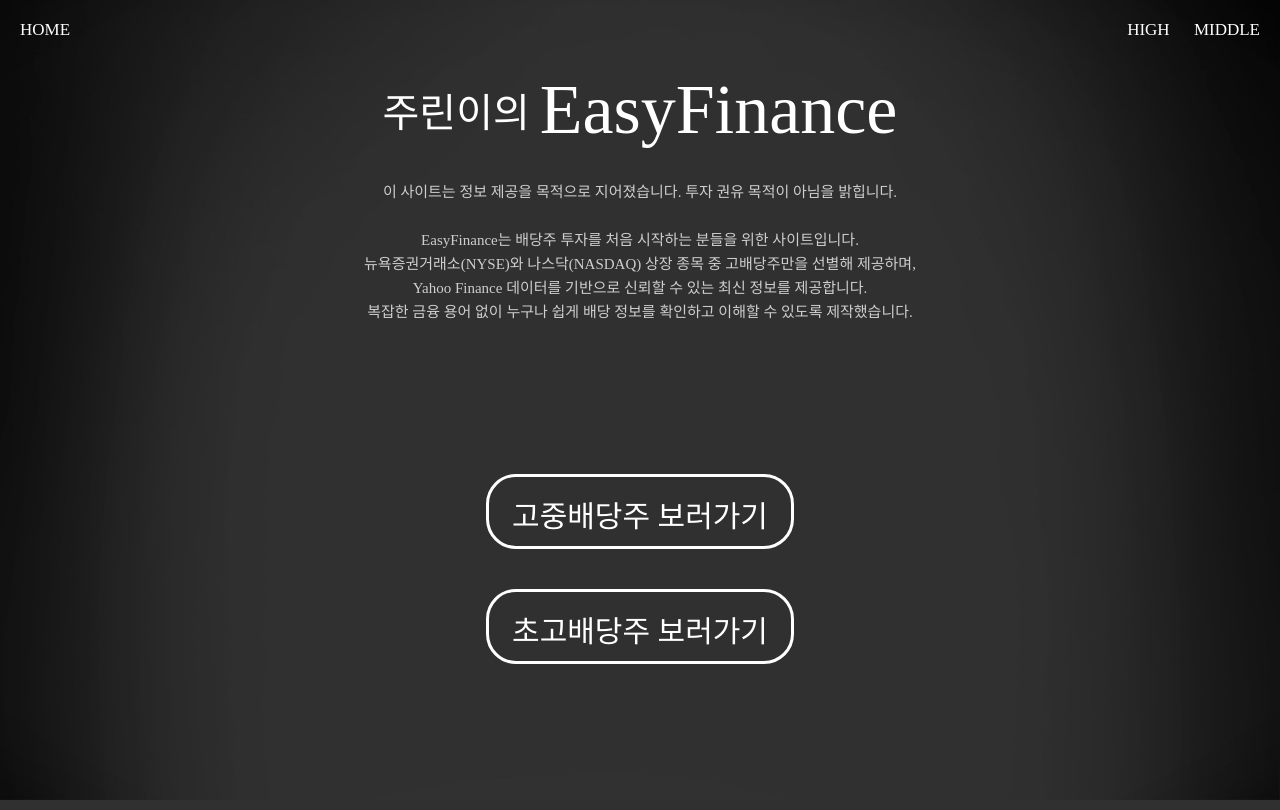
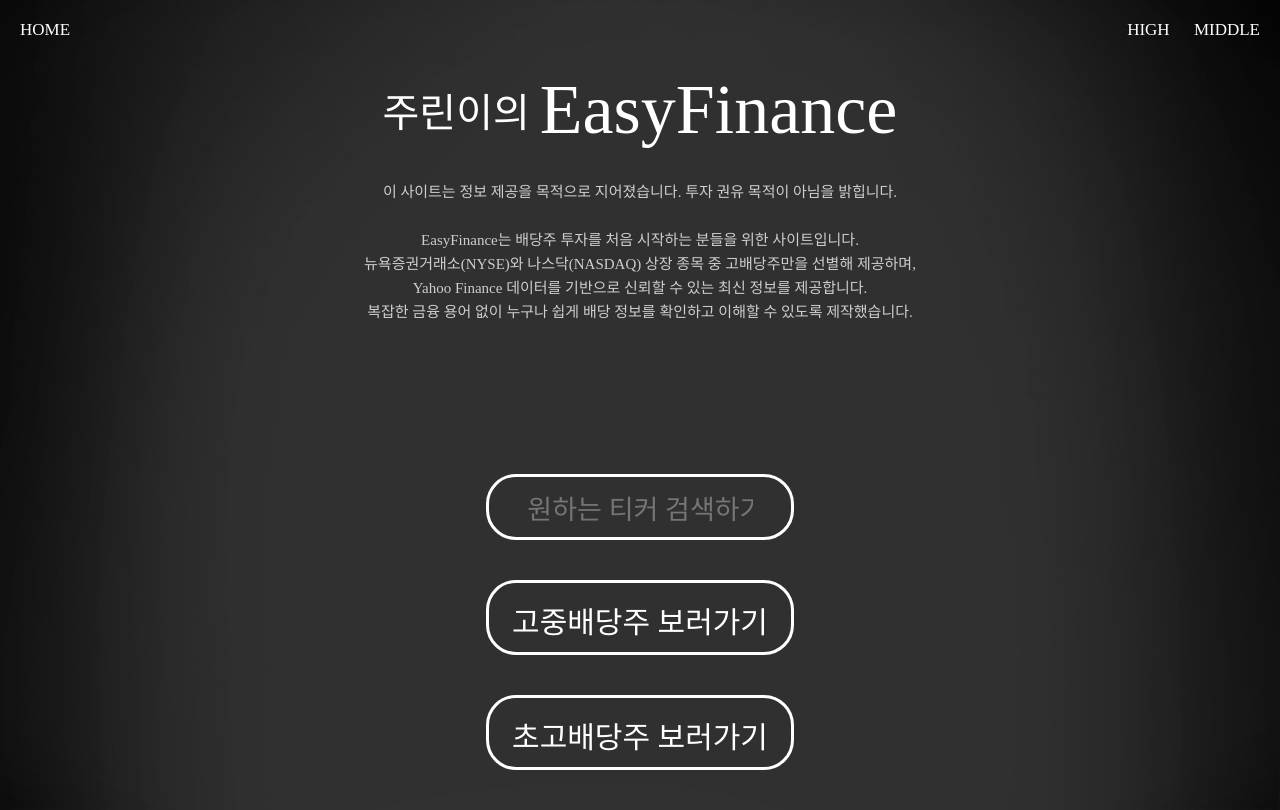
Before and after one commit to hsjoo126/stocks, a Django app: page /stocks/main/ in a window 1280 px wide. Run offline with Django 5.2, Linux system fonts and the light colour scheme; some web fonts are replaced.

Commit message:
검색 기능 추가: 티커 검색 및 자동완성 기능 250403 - 티커 검색 시 해당 티커의 상세 페이지로 이동 - 검색 자동완성 기능 추가
1. Django orm 기반으로 검색기능 구현
- collecteddividenddata DB 기반
-을 사용해 검색어의 첫 글자부터 검색
- /autocomplete/ API 생성 -> JsonResponse를 사용하여 검색 결과를 프론트엔드로 반환

2. 프론트엔드 : Js를 이용한 자동완성기능 추가
- 검색어 입력시 결과 목록을 자동완성으로 표시
- 항목 미 선택한 상태에서 엔터 누를 시 첫 번째 항목으로 이동
- 방향키로 항목 선택 가능

3. 그 외
- main.css 수정
- urls.py에 /autocomplete/ 추가
- static / js / main.js 추가

```diff
--- a/dividend_stock/dividend_stock/urls.py
+++ b/dividend_stock/dividend_stock/urls.py
@@ -16,8 +16,10 @@ Including another URLconf
 """
 from django.contrib import admin
 from django.urls import path, include
+from stocks import views
 
 urlpatterns = [
     path('admin/', admin.site.urls),
     path('stocks/', include('stocks.urls')),
+    path('autocomplete/', views.autocomplete, name="autocomplete"), #검색어 자동 완성 추가
 ]
--- a/dividend_stock/stocks/static/stocks/css/main.css
+++ b/dividend_stock/stocks/static/stocks/css/main.css
@@ -114,4 +114,55 @@ img {
     border: 3px solid #fff;
     border-radius: 30px;
     padding: 15px 10px 10px 10px;
+    margin-bottom: 40px;
 }
+
+.search{
+    width: 22%;
+    border: 3px solid #fff;
+    border-radius: 30px;
+    padding: 15px 10px 10px 10px;
+    margin-bottom: 40px;
+}
+
+
+input {
+    background: none;
+    border: none;
+    box-shadow: none;
+    color: #fff;
+    font-size: 27px;
+    font-family: 'Recipekorea';
+    width: 80%;
+    outline: none;
+}
+
+input:-webkit-autofill {
+    background-color: transparent;
+    color: #fff
+}
+
+.autocomplete-box {
+    background: #303030;
+    width: 100%;
+    max-height: 200px;
+    overflow-y: auto;
+    display: none;
+}
+
+.autocomplete-box a {
+    display: block;
+    padding: 5px;
+    text-decoration: none;
+    font-size: 25px;
+    color: #fff;
+    transition: background 0.2s ease-in-out;
+}
+
+.autocomplete-box a:hover,
+.autocomplete-box a.active {
+    background: #0006;;
+    color: white;
+    font-weight: bold;
+    border-radius: 3px;
+}
--- /dev/null
+++ b/dividend_stock/stocks/static/stocks/js/main.js
@@ -0,0 +1,83 @@
+document.addEventListener("DOMContentLoaded", function () {
+    const searchBox = document.getElementById("search-box");
+    const resultBox = document.getElementById("autocomplete-results");
+    let selectedIndex = -1;
+
+    // 자동완성 기능
+    searchBox.addEventListener("input", function () {
+        let query = searchBox.value.trim();
+        selectedIndex = -1; //검색어 입력 시 선택 초기화
+
+        if (query === "") {
+            resultBox.innerHTML = "";
+            resultBox.style.display = "none";
+            return;
+        }
+
+        fetch(`/autocomplete/?q=${query}`)
+            .then(response => response.json())
+            .then(data => {
+                resultBox.innerHTML = ""; // 기존 목록 초기화
+
+                if (data.length > 0) {
+                    data.forEach((stock, index) => {
+                        let item = document.createElement("a");
+                        item.textContent = stock;
+                        item.href = `/stocks/${stock}/`;
+                        item.classList.add("autocomplete-item");
+                        resultBox.appendChild(item);
+                    });
+
+                    resultBox.style.display = "block";
+
+                    //첫 번째 항목 자동 선택
+                    selectedIndex = 0;
+                    updateSelection(document.querySelectorAll(".autocomplete-item"));
+                } else {
+                    resultBox.style.display = "none";
+                }
+            })
+            .catch(error => console.error("에러 발생:", error));
+    });
+
+    //방향키로 검색 결과 선택
+    searchBox.addEventListener("keydown", function (event) {
+        let items = document.querySelectorAll(".autocomplete-item");
+
+        if (items.length === 0) return; // 검색 결과가 없으면 무시
+
+        if (event.key === "ArrowDown") {
+            event.preventDefault();
+            selectedIndex = (selectedIndex + 1) % items.length;
+            updateSelection(items);
+        } else if (event.key === "ArrowUp") {
+            event.preventDefault();
+            selectedIndex = (selectedIndex - 1 + items.length) % items.length;
+            updateSelection(items);
+        } else if (event.key === "Enter") {
+            event.preventDefault();
+            if (selectedIndex >= 0) {
+                window.location.href = items[selectedIndex].href;
+            }
+        }
+    });
+
+    // 선택된 항목 스타일 + 스크롤 이동
+    function updateSelection(items) {
+        items.forEach(item => item.classList.remove("active"));
+        if (selectedIndex >= 0) {
+            items[selectedIndex].classList.add("active");
+            items[selectedIndex].scrollIntoView({ block: "nearest", behavior: "smooth" }); // 스크롤 이동
+        }
+    }
+
+    // 검색어를 지워도 검색창 유지
+    searchBox.addEventListener("focus", function () {
+        resultBox.style.display = "block";
+    });
+
+    // 새로고침 시 메인 페이지로 이동
+    if (window.location.pathname === "/") {
+        window.location.replace("/stocks/main/");
+    }
+});
--- a/dividend_stock/stocks/templates/stocks/main.html
+++ b/dividend_stock/stocks/templates/stocks/main.html
@@ -35,9 +35,23 @@
             </p>
         </div>
         <div class="btn-containor">
+            <div class="search">
+                <form method="get" action="{% url 'main' %}">
+                    <input type="text" id="search-box" name="q" placeholder="원하는 티커 검색하기" value="{{ query }}" autocomplete="off">
+                </form>
+                <div id="autocomplete-results" class="autocomplete-box"></div>
+                {% if query %}
+                    {% for stock in stocks %}
+                        <a href="{% url 'detail' stock.ticker %}">{{ stock.ticker }}</a>
+                    {% endfor %}
+                {% endif %}
+            </div>
             <a class="middle-btn" href="{% url 'middle' %}">고중배당주 보러가기</a>
             <a class="high-btn" href="{% url 'high' %}">초고배당주 보러가기</a>
         </div>
     </div>
+
+    <script src="{% static 'stocks/js/main.js' %}"></script>
+
 </body>
 </html>
--- a/dividend_stock/stocks/views.py
+++ b/dividend_stock/stocks/views.py
@@ -9,14 +9,28 @@ import matplotlib
 import matplotlib.pyplot as plt
 from io import BytesIO
 import base64
-import logging
+from django.http import JsonResponse
 
-# 로깅 설정
-logger = logging.getLogger(__name__)
+def autocomplete(request):
+    query = request.GET.get('q', '')
+    results = []
+    if query:
+        stocks = CollectedDividendData.objects.filter(ticker__istartswith=query).only('ticker')[:10]
+        results = list(stocks.values_list('ticker', flat=True))
+    return JsonResponse(results, safe=False)
 
 def main(request):
-    return render(request, "stocks/main.html")
+    query = request.GET.get('q', '')
+    if query:
+        stocks = CollectedDividendData.objects.filter(ticker__istartswith=query).only('ticker')
+    else:
+        stocks = CollectedDividendData.objects.all().only('ticker')
 
+    context = {
+        'stocks': stocks,
+        'query': query
+    }
+    return render(request, "stocks/main.html", context)
 
 def high(request):
     sort_order = request.GET.get("sort", "asc")
```
